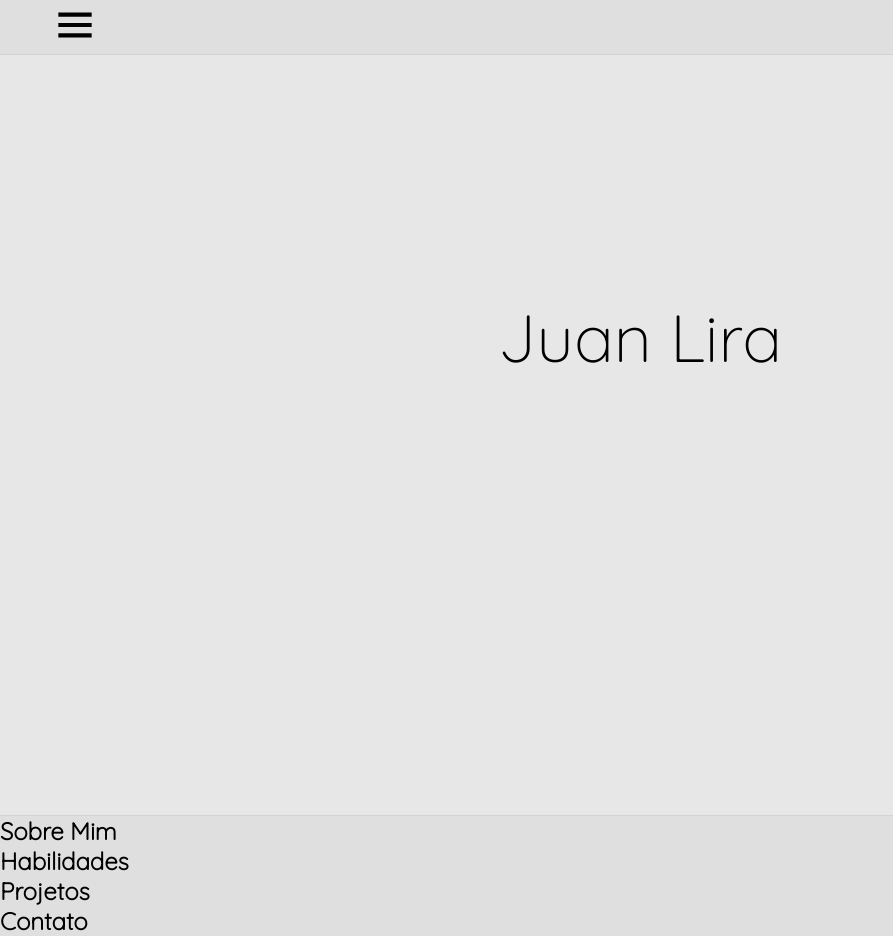
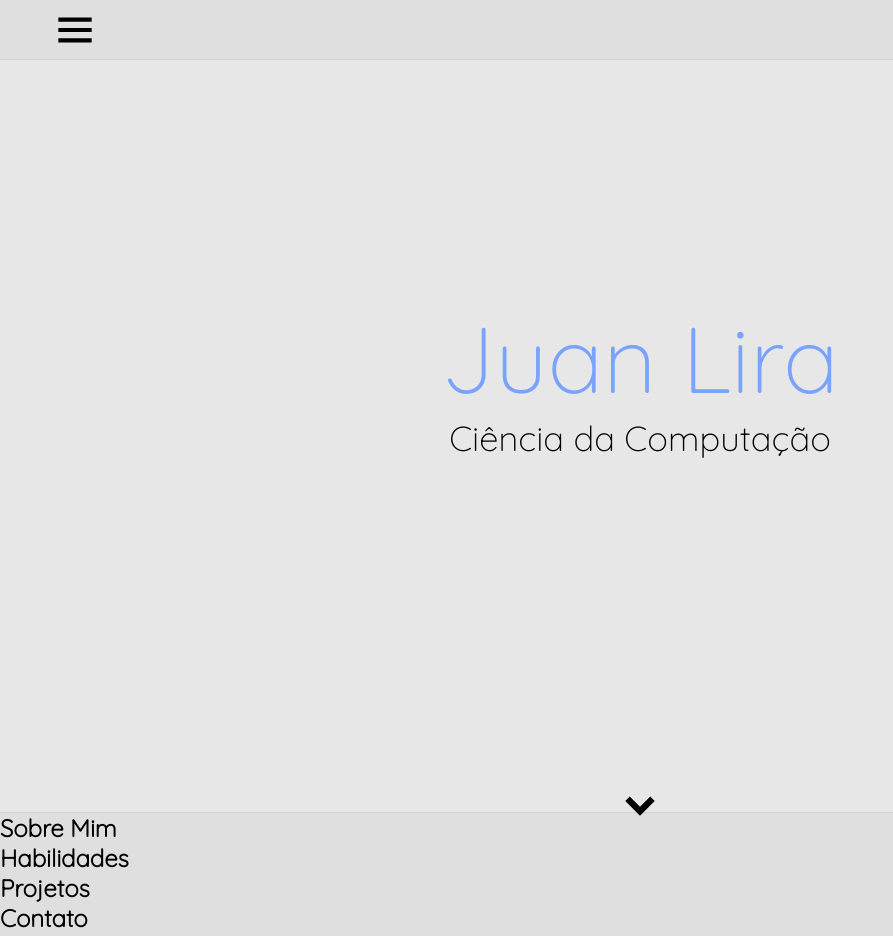
Before and after one commit to JuanLiraEst/JuanLira, a plain HTML site: page index.html in a window 1280 px wide. Shown: the whole page, without its empty margins (0-893 px from the left). Drawn offline with Linux system fonts and the light colour scheme.

Commit message:
css header+intro

```diff
--- a/css/estilo.css
+++ b/css/estilo.css
@@ -1,4 +1,6 @@
 *,html{margin:0;}
+
+html{scroll-behavior: smooth;}
 
 /*Esconder triângulo do Details*/
 details > summary {list-style: none;}
@@ -6,10 +8,11 @@ details > summary::-webkit-details-marker {display: none;}
 
 body{background-color: rgb(223, 223, 223);font-family:'Quicksand', sans-serif;}
 
-#svg_menu{margin-left:50px;}
-#svg_menu:hover{
+#svg_menu{margin-left:50px;margin-top:5px;transition:0.3s;}
+#svg_menu:hover, #svg_baixo:hover{
     cursor:pointer;
-    background-color: white;
+    background-color: rgb(122, 162, 255);
+    border-radius: 10px;
 }
 
 #menu{
@@ -22,28 +25,46 @@ body{background-color: rgb(223, 223, 223);font-family:'Quicksand', sans-serif;}
 
 .linksmenu{
     text-align:center;
-    padding:10px;
+    padding:20px;
     border-radius:10px;
     display:block; /*os tag a são inline, então o espaçamento não funciona sem o display*/
+    background-color: rgb(243, 243, 243);
     text-decoration: none;
     color:black;
     margin-top:13vh;
     font-size:18pt;
-    border:1px solid white;
+    border:2px solid white;
+    font-weight: bolder;
+    transition: 0.3s; /*smooth*/
 }
 .linksmenu:hover{
     background-color: white;
+    border:2px solid black;
 }
 #meunome{
-    height:95vh;
+    height:94vh;
     background-color: rgb(231, 231, 231);
     border-top:1px solid lightgray;
     border-bottom:1px solid lightgray;
 }
 #juan{
-    text-align: center;
+    color:rgb(122, 162, 255);
     margin-top:30vh;
-    font-size:50pt;
+    font-size:70pt;
+}
+#cc{
+    font-size:26pt;
+}
+#juan, #cc{
     font-weight:normal;
     font-family: 'Quicksand', sans-serif;
+    text-align: center;
 }
+
+#svg_baixo{
+    transition:0.3s;
+    display:block;
+    margin-left:auto;
+    margin-right: auto;
+    margin-top:40vh;
+}
--- a/index.html
+++ b/index.html
@@ -15,7 +15,7 @@
     <header>
         <details>
             <summary>
-                <img id="svg_menu" src="img/menu.svg" width="50" alt="icon_menu">
+                <img id="svg_menu" src="img/svg/menu.svg" width="50" alt="icon_menu">
             </summary>
             <div id="menu">
                 <a class="linksmenu" href="#sobre">Sobre</a>
@@ -28,6 +28,8 @@
     </header>
     <div id="meunome">
         <h1 id="juan">Juan Lira</h1>
+        <h2 id="cc">Ciência da Computação</h2>
+        <a href="#sobre"><img id="svg_baixo" src="img/svg/baixo.svg" width="50" alt="seta_baixo"></a>
     </div>
     <h2 id="sobre">Sobre Mim</h2>
     <h2 id="skills">Habilidades</h2>
```
Also changed, not shown: img/svg/baixo.svg (added), img/svg/menu.svg (renamed from img/menu.svg).
